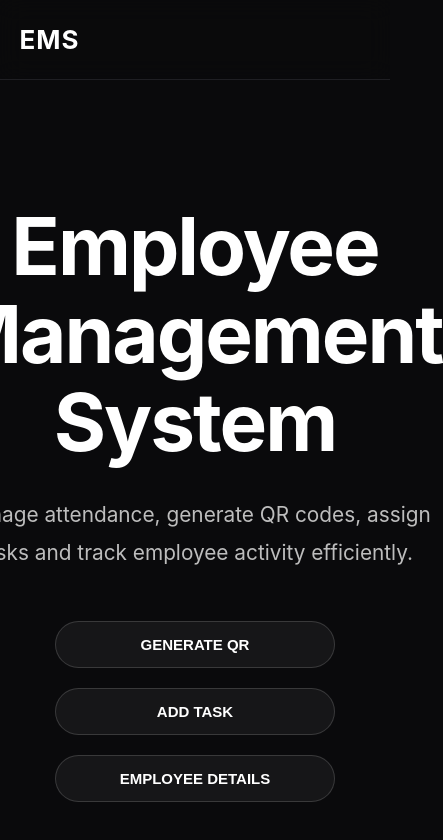
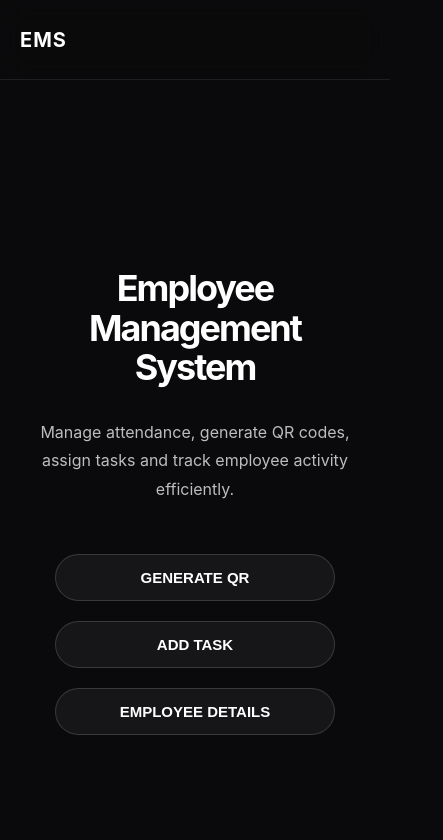
Before and after one commit to mohammadfazil244-cyber/EMS-, a React app: page /home in a window 390 px wide. Shown: the top 840 px of the page, 443 px wide, since content can reach past the window. Built offline with nearby package versions, Linux system fonts and the light colour scheme; no server answers; sample sign-in values are in the browser's storage; the HTML template or start-up script is replaced by a standard one.

Commit message:
changes made

```diff
--- a/src/navbar.css
+++ b/src/navbar.css
@@ -239,102 +239,6 @@ body {
 
 
 /* =========================
-   MOBILE RESPONSIVE
-========================= */
-
-@media (max-width: 600px) {
-
-  .app {
-    width: 95%;
-  }
-
-  .navbar {
-    padding: 18px 0;
-  }
-
-  .logo {
-    font-size: 20px;
-  }
-
-  .nav-buttons {
-    gap: 10px;
-  }
-
-  .login-btn,
-  .signup-btn {
-    font-size: 14px;
-  }
-
-  .signup-btn {
-    padding: 8px 14px;
-  }
-
-  .hero {
-    padding-top: 50px;
-
-    gap: 40px;
-  }
-
-  .hero-content h1 {
-    font-size: 38px;
-
-    line-height: 1.1;
-
-    letter-spacing: -1px;
-  }
-
-  .hero-content p {
-    font-size: 16px;
-
-    line-height: 1.6;
-  }
-
-  .hero-buttons {
-    flex-direction: column;
-
-    align-items: center;
-  }
-
-  .hero-buttons button {
-    width: 100%;
-
-    max-width: 250px;
-  }
-
-  .hero-right img {
-    border-radius: 18px;
-  }
-}
-
-.logo {
-  display: flex;
-
-  align-items: center;
-
-  gap: 12px;
-}
-
-.logo h2 {
-  font-size: 24px;
-
-  font-weight: 700;
-
-  color: white;
-}
-
-.logo img {
-  width: 45px;
-
-  height: 45px;
-
-  border-radius: 50%;
-
-  object-fit: cover;
-
-  border: 1px solid #333;
-}
-
-/* =========================
    HOME PAGE
 ========================= */
 
@@ -420,54 +324,6 @@ body {
   background-color: #222;
 }
 
-/* =========================
-   RESPONSIVE
-========================= */
-
-@media (max-width: 768px) {
-
-  .home-content h1 {
-    font-size: 48px;
-  }
-
-  .home-content p {
-    font-size: 16px;
-  }
-
-  .home-buttons {
-    flex-direction: column;
-
-    align-items: center;
-  }
-
-  .home-buttons button {
-    width: 100%;
-
-    max-width: 280px;
-  }
-}
-
-@media (max-width: 480px) {
-
-  .home-content h1 {
-    font-size: 36px;
-
-    line-height: 1.1;
-  }
-
-  .home-content p {
-    margin-top: 18px;
-  }
-}
-
-.navbar {
-  width: 100%;
-  display: flex;
-  justify-content: space-between;
-  align-items: center;
-  padding: 24px 20px;
-  border-bottom: 1px solid #222;
-}
 
 /* Avatar styling */
 .user-avatar {
@@ -910,22 +766,6 @@ body{
   margin-bottom: 10px;
 }
 
-/* =========================
-   RESPONSIVE
-========================= */
-
-@media (max-width: 600px) {
-
-  .attendance-container {
-
-    padding: 100px 20px 20px;
-  }
-
-  .attendance-card {
-
-    width: 100%;
-  }
-}
 
 /* =========================
    ATTENDANCE PAGE
@@ -2361,39 +2201,6 @@ body {
     0 20px 40px rgba(255,255,255,0.08);
 }
 
-/* =========================
-   RESPONSIVE
-========================= */
-
-@media (max-width: 768px) {
-
-  .navbar {
-    padding: 0 20px;
-  }
-
-  .logo h2 {
-    font-size: 26px;
-  }
-
-  .qr-card {
-    padding: 30px 20px;
-  }
-
-  .qr-title {
-    font-size: 2.4rem;
-  }
-
-  .qr-image {
-    width: 220px;
-    height: 220px;
-  }
-
-  .dropdown {
-    width: 280px;
-    right: 15px;
-  }
-}
-
 /*
 INFO
 */
@@ -2651,18 +2458,173 @@ button {
   color: var(--text-muted);
 }
 
-/* Responsive adjustments */
+
+/* =========================
+   RESPONSIVE
+========================= */
+
+/* ---------- 968px ---------- */
+
 @media (max-width: 968px) {
+
   .preview-grid {
     grid-template-columns: 1fr;
     gap: 1.5rem;
   }
+
   .hero-title {
     font-size: 2.5rem;
   }
+
   .footer-content {
     flex-direction: column;
     gap: 1rem;
     text-align: center;
   }
-}
+
+}
+
+/* ---------- 768px ---------- */
+
+@media (max-width: 768px) {
+
+  .navbar {
+    padding: 0 20px;
+  }
+
+  .logo h2 {
+    font-size: 26px;
+  }
+
+  .qr-card {
+    padding: 30px 20px;
+  }
+
+  .qr-title {
+    font-size: 2.4rem;
+  }
+
+  .qr-image {
+    width: 220px;
+    height: 220px;
+  }
+
+  .dropdown {
+    width: min(280px, 90%);
+    right: 15px;
+  }
+
+  .home-content h1 {
+    font-size: 48px;
+  }
+
+  .home-content p {
+    font-size: 16px;
+  }
+
+  .home-buttons {
+    flex-direction: column;
+    align-items: center;
+  }
+
+  .home-buttons button {
+    width: 100%;
+    max-width: 280px;
+  }
+
+}
+
+/* ---------- 600px ---------- */
+
+@media (max-width: 600px) {
+
+  .app {
+    width: 95%;
+  }
+
+  .navbar {
+    padding: 18px 20px;
+  }
+
+  .logo {
+    display: flex;
+    align-items: center;
+    gap: 12px;
+  }
+
+  .logo h2 {
+    font-size: 20px;
+  }
+
+  .logo img {
+    width: 40px;
+    height: 40px;
+  }
+
+  .nav-buttons {
+    gap: 10px;
+  }
+
+  .login-btn,
+  .signup-btn {
+    font-size: 14px;
+  }
+
+  .signup-btn {
+    padding: 8px 14px;
+  }
+
+  .hero {
+    padding-top: 50px;
+    gap: 40px;
+  }
+
+  .hero-content h1 {
+    font-size: 38px;
+    line-height: 1.1;
+    letter-spacing: -1px;
+  }
+
+  .hero-content p {
+    font-size: 16px;
+    line-height: 1.6;
+  }
+
+  .hero-buttons {
+    flex-direction: column;
+    align-items: center;
+  }
+
+  .hero-buttons button {
+    width: 100%;
+    max-width: 250px;
+  }
+
+  .hero-right img {
+    border-radius: 18px;
+  }
+
+  .attendance-container {
+    padding: 100px 20px 20px;
+  }
+
+  .attendance-card {
+    width: 100%;
+  }
+
+}
+
+/* ---------- 480px ---------- */
+
+@media (max-width: 480px) {
+
+  .home-content h1 {
+    font-size: 36px;
+    line-height: 1.1;
+  }
+
+  .home-content p {
+    margin-top: 18px;
+  }
+
+}
```
